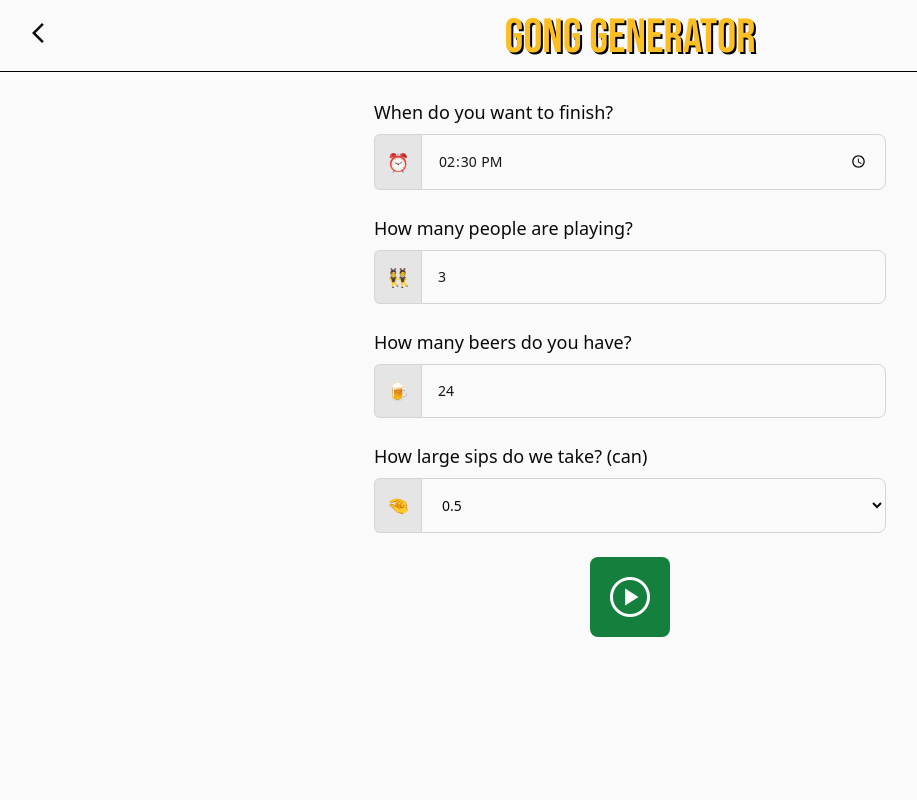
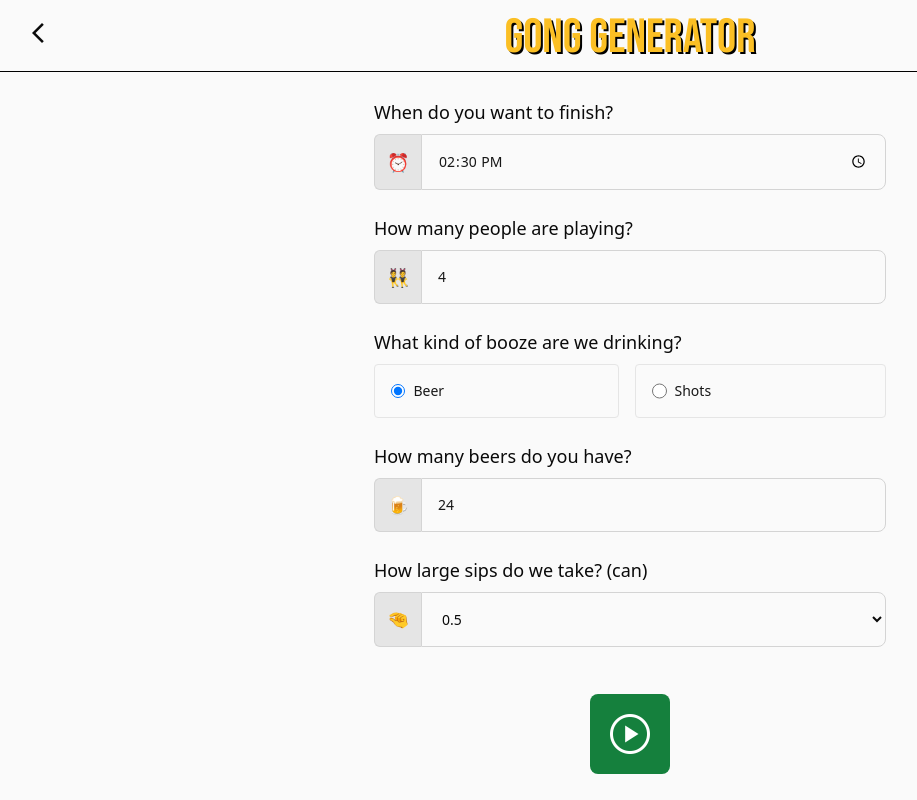
Before and after one commit to MLousdal/Drinkster, a Vue app: page /en/gong in a window 1280 px wide. Shown: the whole page, without its empty margins (10-927 px from the left). Built offline with nearby package versions, Linux system fonts and the light colour scheme.

Commit message:
Shots or beer gong?

```diff
--- a/src/i18n/locales/da.json
+++ b/src/i18n/locales/da.json
@@ -10,9 +10,11 @@
   "gong": {
     "title": "Gong Generator",
     "beer": { "title": "Øl", "label": "Hvor mange øl er der?" },
+    "booze": { "title": "Alkohol", "label": "Hvad drikker vi?", "beer": "Øl", "shots": "Shots" },
+    "bottles": { "title": "Bottles", "label": "How many bottles do we have? (75cl)" },
     "players": { "title": "Spillere", "label": "Hvor mange spiller med?" },
+    "sip": { "title": "Tåre", "label": "Hvor store tåre drikker vi? (dåse)" },
     "time": { "title": "Tid", "label": "Hvornår skal spillet slutte?" },
-    "sip": { "title": "Tåre", "label": "Hvor store tåre drikker vi? (dåse)" },
     "start": "Tænd",
     "cancel": "Afbryd"
   },
--- a/src/i18n/locales/en.json
+++ b/src/i18n/locales/en.json
@@ -5,6 +5,13 @@
   "gong": {
     "title": "Gong Generator",
     "beer": { "title": "Beer", "label": "How many beers do you have?" },
+    "booze": {
+      "title": "Booze",
+      "label": "What kind of booze are we drinking?",
+      "beer": "Beer",
+      "shots": "Shots"
+    },
+    "bottles": { "title": "Bottles", "label": "How many bottles do we have? (75cl)" },
     "players": { "title": "Players", "label": "How many people are playing?" },
     "sip": { "title": "Sips", "label": "How large sips do we take? (can)" },
     "time": { "title": "Time", "label": "When do you want to finish?" },
--- a/src/models/models.ts
+++ b/src/models/models.ts
@@ -1,6 +1,11 @@
 export enum Guess {
   Under,
   Over,
+}
+
+export enum BoozeType {
+  Beer = "beer",
+  Shots = "shots",
 }
 
 export interface IGong {
--- a/src/views/GongView.vue
+++ b/src/views/GongView.vue
@@ -3,46 +3,67 @@
     <Gong v-if="gong.active" :gong="gong" @end="gong.active = false"></Gong>
     <form
       @submit.prevent="generateGong"
-      class="flex w-full max-w-lg flex-col items-center justify-center gap-6"
+      class="flex h-full w-full max-w-lg flex-col items-center justify-center gap-6"
       v-else
     >
-      <div class="w-full" v-for="item in data" :key="item.name">
+      <template v-for="item in data" :key="item.name">
+        <div class="w-full" v-if="!item.hidden">
           <label :for="item.name" class="mb-2 block text-lg font-medium">{{
             $t(`gong.${item.name}.label`)
           }}</label>
           <div class="flex">
+            <template v-if="item.name == 'booze'">
+              <div
+                v-for="type in boozeTypes"
+                :key="type"
+                class="mx-2 flex grow items-center rounded border border-neutral-200 ps-4 first:ms-0 last:me-0 dark:border-neutral-700"
+              >
+                <input
+                  :id="`bordered-radio-${type}`"
+                  type="radio"
+                  v-model="item.value"
+                  :value="type"
+                  name="bordered-radio"
+                  class="h-4 w-4 border-neutral-300 bg-neutral-100 text-blue-600 focus:ring-2 focus:ring-blue-500 dark:border-neutral-600 dark:bg-neutral-700 dark:ring-offset-neutral-800 dark:focus:ring-blue-600"
+                />
+                <label
+                  :for="`bordered-radio-${type}`"
+                  class="ms-2 w-full py-4 text-sm font-medium text-neutral-900 dark:text-neutral-300"
+                  >{{ $t(`gong.booze.${type}`) }}</label
+                >
+              </div>
+            </template>
+            <template v-else>
               <span
                 class="inline-flex items-center rounded-s-md border border-e-0 border-neutral-300 bg-neutral-200 px-3 text-lg text-neutral-900 dark:border-neutral-600 dark:bg-neutral-600 dark:text-neutral-400"
                 >{{ item.icon }}
               </span>
+              <select
+                v-if="item.name === 'sip'"
+                :id="item.name"
+                v-model="item.value"
+                class="block w-full rounded-e-lg border border-neutral-300 bg-neutral-50 p-4 pe-6 text-sm focus:border-amber-500 focus:ring-amber-500 dark:border-neutral-600 dark:bg-neutral-700 dark:placeholder-neutral-400 dark:focus:border-amber-500 dark:focus:ring-amber-500"
+              >
+                <option v-for="size in sipSizes" :key="size" :value="size">
+                  {{ size }}
+                </option>
+              </select>
               <input
+                v-else
                 :type="item.type"
                 :id="item.name"
                 v-model="item.value"
                 class="block w-full rounded-e-lg border border-neutral-300 bg-neutral-50 p-4 text-sm text-neutral-900 outline-none focus:border-amber-500 focus:ring-amber-500 dark:border-neutral-600 dark:bg-neutral-700 dark:text-white dark:placeholder-neutral-400 dark:focus:border-amber-500 dark:focus:ring-amber-500"
                 required
               />
+            </template>
           </div>
         </div>
-      <div class="w-full">
-        <label for="sips" class="mb-2 block text-lg font-medium">{{ $t('gong.sip.label') }}</label>
-        <div class="flex">
-          <span
-            class="inline-flex items-center rounded-s-md border border-e-0 border-neutral-300 bg-neutral-200 px-3 text-lg text-neutral-900 dark:border-neutral-600 dark:bg-neutral-600 dark:text-neutral-400"
-            >{{ sipSize.icon }}
-          </span>
-          <select
-            id="sips"
-            v-model="sipSize.value"
-            class="block w-full rounded-e-lg border border-neutral-300 bg-neutral-50 p-4 pe-6 text-sm focus:border-amber-500 focus:ring-amber-500 dark:border-neutral-600 dark:bg-neutral-700 dark:placeholder-neutral-400 dark:focus:border-amber-500 dark:focus:ring-amber-500"
+      </template>
+      <button
+        type="submit"
+        class="btn mt-auto w-fit bg-green-700 hover:bg-green-800 focus:ring-green-300"
       >
-            <option v-for="size in sipSizes" :key="size" :value="size">
-              {{ size }}
-            </option>
-          </select>
-        </div>
-      </div>
-      <button type="submit" class="btn w-fit bg-green-700 hover:bg-green-800 focus:ring-green-300">
         <i class="ico text-4xl leading-none xs:text-5xl">play_circle</i
         ><span class="hidden">
           {{ $t('gong.start') }}
@@ -52,18 +73,22 @@
   </section>
 </template>
 <script setup lang="ts">
-import { reactive } from 'vue'
+import { reactive, watch } from 'vue'
+import { BoozeType } from '@/models/models'
 import type { IGong } from '@/models/models'
 import Gong from '@/components/Gong.vue'
 
+const sipSizes = [0.25, 0.5, 0.75, 1]
+const boozeTypes = [BoozeType.Beer, BoozeType.Shots]
+
 const data = reactive({
-  time: { value: '14:30', name: 'time', type: 'time', icon: '⏰' },
-  players: { value: 3, name: 'players', type: 'number', icon: '👯' },
-  beer: { value: 24, name: 'beer', type: 'number', icon: '🍺' }
+  time: { value: '14:30', name: 'time', type: 'time', icon: '⏰', hidden: false },
+  players: { value: 4, name: 'players', type: 'number', icon: '👯', hidden: false },
+  booze: { value: BoozeType.Beer, name: 'booze', type: 'radio', icon: '🧃', hidden: false },
+  bottles: { value: 1, name: 'bottles', type: 'number', icon: '🥃', hidden: true },
+  beer: { value: 24, name: 'beer', type: 'number', icon: '🍺', hidden: false },
+  sip: { value: sipSizes[1], name: 'sip', type: 'select', icon: '🤏', hidden: false }
 })
-
-const sipSizes = [0.25, 0.5, 0.75, 1]
-const sipSize = reactive({ value: sipSizes[1], name: 'sipSize', type: 'text', icon: '🤏' })
 
 const gong: IGong = reactive({
   active: false,
@@ -74,12 +99,31 @@ const gong: IGong = reactive({
 })
 
 function generateGong() {
-  const beerPerPlayer = Math.floor(data.beer.value / data.players.value)
+  let boozePerPlayer = 0
+
+  if (data.booze.value == BoozeType.Beer) {
+    boozePerPlayer = Math.floor(data.beer.value / data.players.value)
+  } else if (data.booze.value == BoozeType.Shots) {
+    boozePerPlayer = Math.floor(Math.floor((data.bottles.value * 75) / 2) / data.players.value)
+  }
 
   gong.active = true
-  gong.beers = beerPerPlayer
+  gong.beers = boozePerPlayer
   gong.players = data.players.value
   gong.time = data.time.value
-  gong.sipSize = sipSize.value
+  gong.sipSize = data.sip.value
 }
+
+watch(data, (newVal) => {
+  if (newVal.booze.value == BoozeType.Beer) {
+    data.bottles.hidden = true
+    data.beer.hidden = false
+    data.sip.hidden = false
+  } else if (newVal.booze.value == BoozeType.Shots) {
+    data.bottles.hidden = false
+    data.beer.hidden = true
+    data.sip.hidden = true
+    data.sip.value = 1
+  }
+})
 </script>
--- /dev/null
+++ b/src/views/data.ts
@@ -0,0 +1,10 @@
+import { reactive } from 'vue';
+import { sipSizes } from './GongView.vue';
+
+export const data = reactive({
+  time: { value: '14:30', name: 'time', type: 'time', icon: '⏰', hidden: false },
+  players: { value: 4, name: 'players', type: 'number', icon: '👯', hidden: false },
+  type: { value: BoozeType.Beer, name: 'players', type: 'number', icon: '👯', hidden: false },
+  beer: { value: 24, name: 'beer', type: 'number', icon: '🍺', hidden: true },
+  sip: { value: sipSizes[1], name: 'sip', type: 'select', icon: '🤏', hidden: true }
+});
```
Lines whose indentation alone changed are shown as unchanged.
